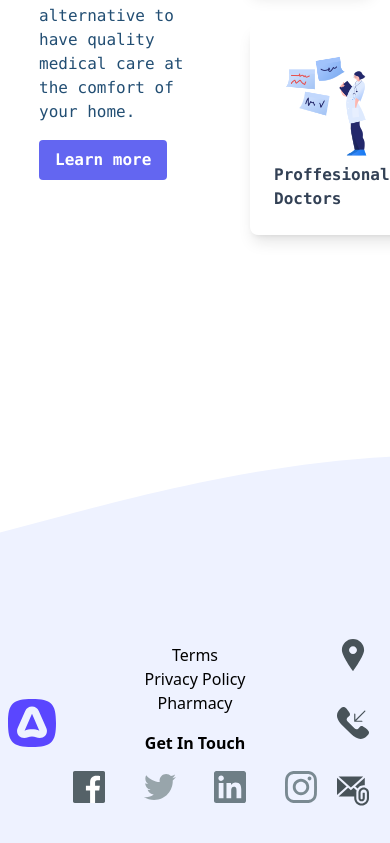
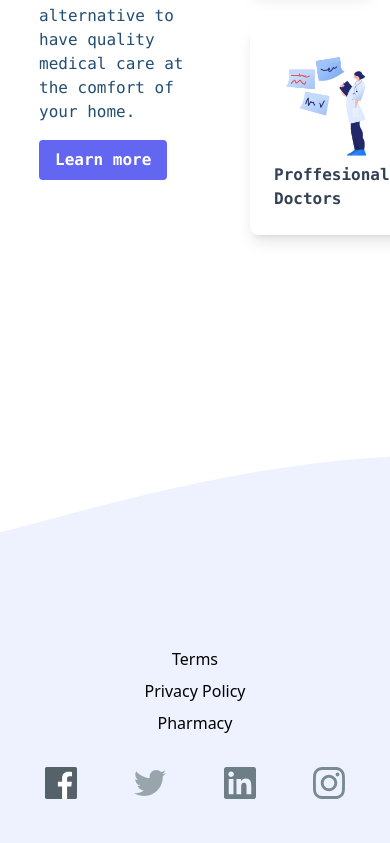
Before and after one commit to jbuyu/realdoc, a Next.js app: page / in a window 390 px wide. Shown: the part 1151-1994 px from the top of the page. Built offline with nearby package versions, Linux system fonts and the light colour scheme.

Commit message:
footer styling

```diff
--- a/components/Footer.js
+++ b/components/Footer.js
@@ -4,40 +4,40 @@ import Link from 'next/link'
 const Footer = () => (
   <div className="flex h-60 w-full  items-center justify-between bg-[#EEF2FF] md:justify-around md:p-8 ">
     <Link href="/">
-      <div className="flex w-1/5 cursor-pointer items-center space-x-4 h-100">
+      <div className=" h-100 hidden w-1/5 cursor-pointer items-center space-x-4 md:flex ">
         <img src="/adonis.svg" alt="Vercel Logo" className="ml-2 h-12 " />
         <div className="hidden font-semibold md:flex  ">
           Star Homecare Services
         </div>
       </div>
     </Link>
-    <div className="justify-aroun flex w-2/3 md:w-1/5">
-      <div className="flex w-full flex-col">
-        <div className="flex flex-col items-center md:items-start">
+    <div className="flex w-full justify-around md:w-1/5 ">
+      <div className="flex w-full flex-col ">
+        <div className="flex flex-col items-center md:items-start space-y-2 pb-8 md:pb-0 ">
           <div>Terms</div>
           <div>Privacy Policy</div>
           <div>Pharmacy</div>
         </div>
-        <div className="flex justify-center py-4 font-semibold md:justify-start">
+        <div className="hidden md:flex justify-center py-4 font-semibold md:justify-start">
           Get In Touch
         </div>
-        <div className="flex w-full  justify-between text-center ">
-          <a href="www.facebook.com">
-            <img className="w-8 md:w-12" src="/facebook.svg" alt="" />
+        <div className="flex px-4 md:px-0 justify-around md:justify-between  text-center md:w-full  ">
+          <a className="w-8 md:w-12" href="www.facebook.com">
+            <img src="/facebook.svg" alt="" />
           </a>
-          <a href="www.twitter.com">
-            <img className="w-8 md:w-12" src="/twitter.svg" alt="" />
+          <a className="w-8 md:w-12" href="www.twitter.com">
+            <img src="/twitter.svg" alt="" />
           </a>
-          <a href="www.linkedin.com">
-            <img className="w-8 md:w-12" src="/linkedin.svg" alt="" />
+          <a className="w-8 md:w-12" href="www.linkedin.com">
+            <img src="/linkedin.svg" alt="" />
           </a>
-          <a href="www.instagram.com">
-            <img className="w-8 md:w-12" src="/insta.svg" alt="" />
+          <a className="w-8 md:w-12" href="www.instagram.com">
+            <img src="/insta.svg" alt="" />
           </a>
         </div>
       </div>
     </div>
-    <div className="flex h-full w-1/5 flex-col justify-evenly">
+    <div className="hidden h-full w-1/5 flex-col justify-evenly md:flex">
       <div className="flex items-center justify-center md:justify-start ">
         <img className="w-8" src="/location.svg" alt="" />
         <div className="hidden pl-4 md:flex">Nairobi</div>
```
